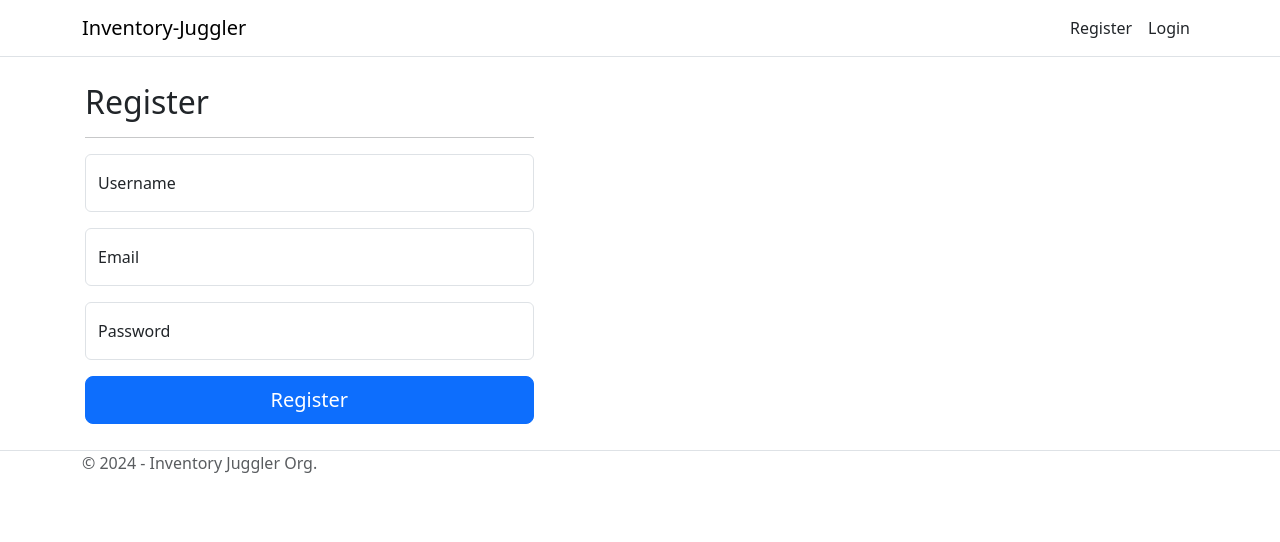
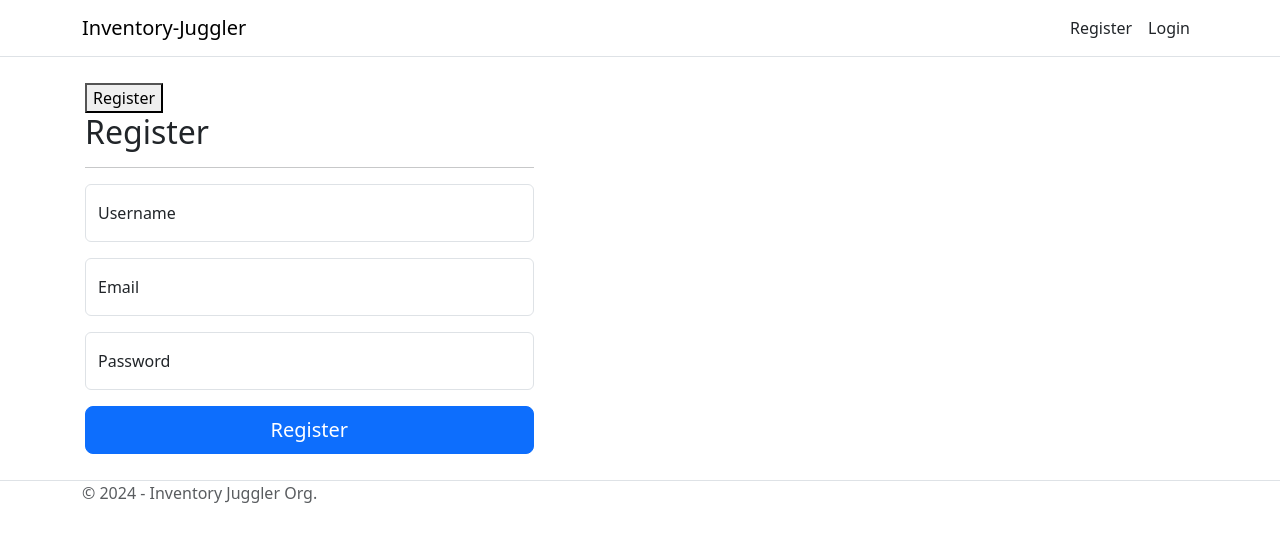
Before and after one commit to Vlad7007/iti0302-2024-frontend, a Vue app: page /register in a window 1280 px wide. Shown: the top 542 px of the page. Built offline with nearby package versions, Linux system fonts and the light colour scheme; the HTML template or start-up script is replaced by a standard one.

Commit message:
For test on server

```diff
--- a/src/views/RegisterPage.vue
+++ b/src/views/RegisterPage.vue
@@ -2,6 +2,7 @@
 import RegisterService from '@/services/RegisterService'
 import { useAuthenticationStore } from '@/stores/AuthenticationStore';import { ref } from 'vue'
 import { useRouter } from 'vue-router'
+import axios from 'axios'
 
 const router = useRouter()
 const username = ref('')
@@ -22,11 +23,38 @@ async function validateAndRegister() {
   }
 }
 
+function handleRegister(email: string,
+                        password: string,
+                        firstName: string,
+                        lastName: string,
+                        dateOfBirth: string,
+                        phoneNumber: string) {
+  axios.post<void>('/api/auth/register', {
+    email: email,
+    password: password,
+    firstName: firstName,
+    lastName: lastName,
+    dateOfBirth: dateOfBirth,
+    phoneNumber: phoneNumber
+  }).then(r => {
+    console.log(r)
+  }).catch(e => {
+    console.error(e)
+  })
+}
+
+
 </script>
 
 <template>
   <div class="row">
     <div class="col-md-5">
+      <div>
+        <button @click="handleRegister('as2@as2', 'asss2', 'AF2', 'AL2', '2024-11-14', '+37287654320')">
+          Register
+        </button>
+
+      </div>
       <h2>Register</h2>
       <hr />
       <div v-if="validationError" class="alert alert-danger" style="white-space: pre-line">{{validationError}}</div>
```
